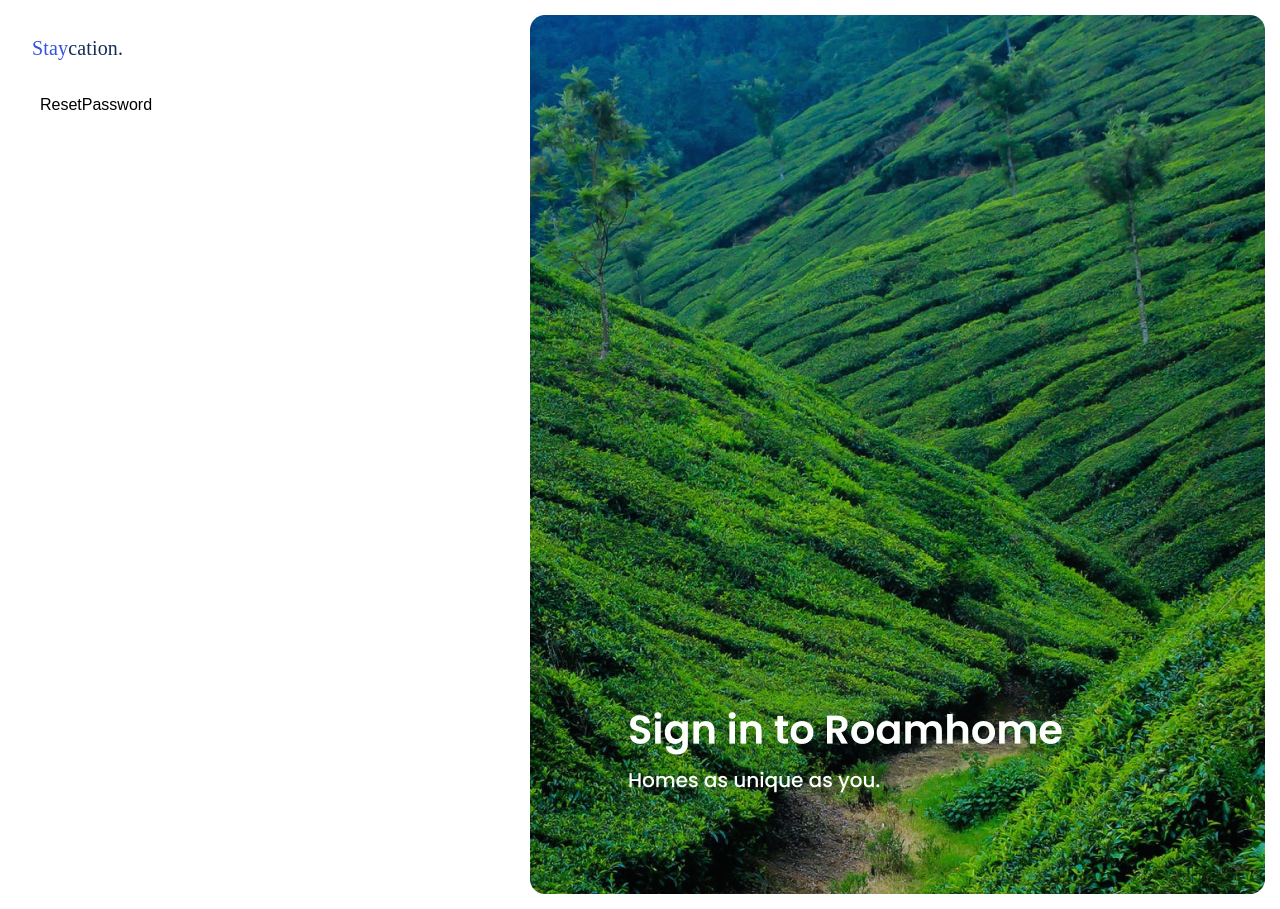
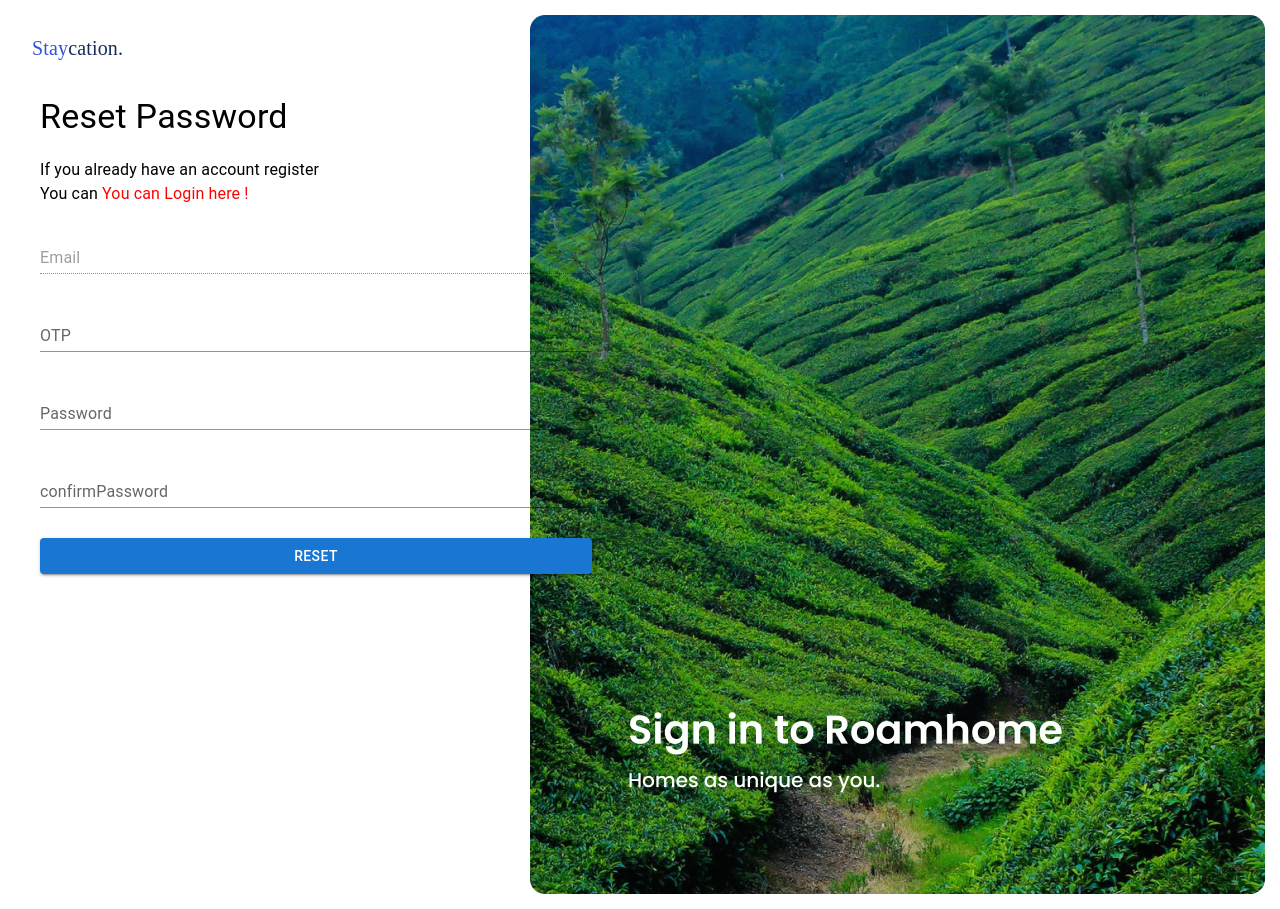
Before and after one commit to hegazy777/hotel-management-system, a React (Vite) app: page /reset-password in a window 1280 px wide. Built offline with nearby package versions, Linux system fonts and the light colour scheme; a web font is replaced by a local one.

Commit message:
finsh task 1

```diff
--- a/package.json
+++ b/package.json
@@ -25,6 +25,7 @@
     "react-dom": "^19.0.0",
     "react-hook-form": "^7.55.0",
     "react-router-dom": "^7.5.0",
+    "react-toastify": "^11.0.5",
     "yup": "^1.6.1"
   },
   "devDependencies": {
--- a/src/App.tsx
+++ b/src/App.tsx
@@ -14,6 +14,8 @@ import AuthLayer from "./modules/Shared/AuthLayout/AuthLayout";
 import Dashboard from "./modules/Dashboard/Dashboard";
 import LandingPage from "./modules/Shared/LandingPage/LandingPage";
 import NotFound from "./modules/Shared/NotFound/NotFound";
+import { ToastContainer } from 'react-toastify';
+
 
 function App() {
   const router = createBrowserRouter([
@@ -48,6 +50,8 @@ function App() {
     <SnackbarProvider>
       <AuthProvider>
         <RouterProvider router={router} />
+        <ToastContainer />
+
       </AuthProvider>
     </SnackbarProvider>
   );
--- a/src/modules/Authentcations/ForgetPassword/ForgetPassword.tsx
+++ b/src/modules/Authentcations/ForgetPassword/ForgetPassword.tsx
@@ -1,3 +1,62 @@
+import { Box, Button, TextField, Typography } from "@mui/material";
+import { useForm } from "react-hook-form";
+import { Link, useNavigate } from "react-router-dom";
+import { emailVefication } from "../../../services/vaildators";
+import { fogetPass } from "../../../interfaces/interfaces";
+import { apiInstance } from "../../../services/api/apiInstance";
+import { users_endpoints } from "../../../services/api/apiConfig";
+import { toast } from 'react-toastify';
+
+
 export default function ForgetPassword() {
-  return <div>ForgetPassword</div>;
+  let navigate = useNavigate()
+
+  const { formState: { errors, isSubmitting }, register, handleSubmit } = useForm({ mode: "onChange" })
+
+
+  function submitData(data: fogetPass): void {
+    console.log(data)
+    apiInstance.post(users_endpoints.forgetPass, data).then((res) => {
+      console.log(res)
+      toast.success(res?.data?.message)
+      navigate("/reset-password", { state: data?.email })
+
+
+
+    }).catch((err) => {
+      console.log(err)
+    })
+  }
+
+  return <>
+    <Typography variant="h4" > Forgot password   </Typography>
+    <Typography sx={{ marginBlock: "20px" }} > If you already have an account register <br />
+      You can  <Link to="/login" style={{ textDecoration: "none" }} > <Box component={"span"} sx={{ color: "red", }}   > You can Login here ! </Box> </Link>  </Typography>
+
+    <Box
+      component="form"
+      onSubmit={handleSubmit(submitData)}
+      noValidate
+    >
+      <TextField
+        {...register("email", emailVefication)}
+        error={!!errors.email}
+        helperText={errors.email?.message}
+
+
+        id="standard-basic" sx={{ marginBottom: "50px", width: "100%" }} label="Email" variant="standard" />
+      <br />
+
+      <Button
+        loading={isSubmitting}
+        type="submit" sx={{ width: "100%", marginLeft: "10px" }} variant="contained">
+
+        Send mail
+
+      </Button>
+
+    </Box>
+
+
+  </>;
 }
--- a/src/modules/Authentcations/ResetPassword/ResetPassword.tsx
+++ b/src/modules/Authentcations/ResetPassword/ResetPassword.tsx
@@ -1,3 +1,133 @@
+import { Box, Button, IconButton, InputAdornment, TextField, Typography } from "@mui/material";
+import { Link, useLocation, useNavigate } from "react-router-dom";
+import { restPassword } from "../../../interfaces/interfaces";
+import { users_endpoints } from './../../../services/api/apiConfig';
+import { apiInstance } from "../../../services/api/apiInstance";
+import { toast } from "react-toastify";
+import { useForm } from "react-hook-form";
+import { verfiVerfication, passwValidation, emailVefication } from './../../../services/vaildators';
+import { useEffect } from "react";
+import { Visibility, VisibilityOff } from "@mui/icons-material";
+import usePasswordHook from './../../Hooks/usePasswordHook';
+
 export default function ResetPassword() {
-  return <div>ResetPassword</div>;
+  let { state } = useLocation()
+
+  let navigate = useNavigate()
+  let { changeTogle, changeTogle2, eyeTogel, eyeTogel2 } = usePasswordHook()
+
+  const { formState: { errors, isSubmitting }, register, handleSubmit, watch, trigger } = useForm({
+    mode: "onChange", defaultValues: {
+      email: state
+    }
+  }
+
+  )
+
+  function submitData(data: restPassword): void {
+    console.log(data)
+    apiInstance.post(users_endpoints.restPassword, data).then((res) => {
+
+
+      toast.success(res?.data?.message)
+      navigate("/login")
+
+
+
+    }).catch((err) => {
+      console.log(err)
+      toast.error(err?.response?.data.message)
+    })
+  }
+  const password = watch("password")
+  const confirmPassword = watch("confirmPassword")
+  useEffect(() => {
+
+    if (confirmPassword) {
+      trigger("confirmPassword")
+    }
+  }, [trigger, confirmPassword, password])
+
+
+  return <>
+    <Typography variant="h4" > Reset Password  </Typography>
+    <Typography sx={{ marginBlock: "20px" }} > If you already have an account register <br />
+      You can  <Link to="/login" style={{ textDecoration: "none" }} > <Box component={"span"} sx={{ color: "red", }}   > You can Login here ! </Box> </Link>  </Typography>
+
+    <Box
+      component="form"
+      onSubmit={handleSubmit(submitData)}
+      noValidate
+    >
+      <TextField
+        {...register("email", emailVefication)}
+        value={state}
+        disabled
+
+        id="standard-basic" sx={{ marginBottom: "30px", width: "100%" }} label="Email" variant="standard" />
+      <br />
+
+      <TextField
+        {...register("seed", verfiVerfication)}
+        error={!!errors.seed}
+        helperText={errors.seed?.message}
+
+
+        id="standard-basic" sx={{ marginBottom: "30px", width: "100%" }} label="OTP" variant="standard" />
+      <TextField
+        {...register("password", passwValidation)}
+        error={!!errors.password}
+        helperText={errors.password?.message}
+        type={eyeTogel ? `text` : `password`}
+
+        InputProps={{
+          endAdornment: (
+            <InputAdornment position="end">
+              <IconButton onClick={changeTogle} edge="end">
+                {eyeTogel ? <VisibilityOff /> : <Visibility />}
+              </IconButton>
+            </InputAdornment>
+          ),
+        }}
+
+
+        id="standard-basic" sx={{ marginBottom: "30px", width: "100%" }} label="Password" variant="standard" />
+      <TextField
+        type={eyeTogel2 ? `text` : `password`}
+
+        InputProps={{
+          endAdornment: (
+            <InputAdornment position="end">
+              <IconButton onClick={changeTogle2} edge="end">
+                {eyeTogel2 ? <VisibilityOff /> : <Visibility />}
+              </IconButton>
+            </InputAdornment>
+          ),
+        }}
+        {...register(`confirmPassword`, {
+          required: " confirmPassword is requird",
+          pattern: {
+            value: /^(?=.*?[A-Z])(?=.*?[a-z])(?=.*?[0-9])(?=.*?[#?!@$%^&*-]).{8,}$/,
+            message: `Minimum eight characters and add some of #?!@$%^&*._-`,
+          },
+          validate: (confirmPassword) => confirmPassword === watch("password") || `confirmPassword not match the pasword`
+        })}
+        error={!!errors.confirmPassword}
+        helperText={errors.confirmPassword?.message}
+
+
+        id="standard-basic" sx={{ marginBottom: "30px", width: "100%" }} label="confirmPassword" variant="standard" />
+
+      <Button
+        disabled={isSubmitting}
+        type="submit" sx={{ width: "100%" }} variant="contained">
+
+        Reset
+
+      </Button>
+
+    </Box>
+
+
+  </>;
 }
--- /dev/null
+++ b/src/modules/Hooks/usePasswordHook.ts
@@ -0,0 +1,16 @@
+import { useState } from 'react';
+
+export default function usePasswordHook() {
+
+    const [eyeTogel, setEyeTogel] = useState(false)
+    function changeTogle(): void {
+        setEyeTogel(!eyeTogel)
+    }
+
+    const [eyeTogel2, setEyeTogel2] = useState(false)
+    function changeTogle2(): void {
+        setEyeTogel2(!eyeTogel2)
+    }
+    return { eyeTogel2, changeTogle2, changeTogle, eyeTogel }
+
+}
--- a/src/modules/Shared/LandingPage/LandingPage.tsx
+++ b/src/modules/Shared/LandingPage/LandingPage.tsx
@@ -1,7 +1,7 @@
 import { useContext } from "react";
-import NavBar from "../Shared/NavBar/NavBar";
-import { AuthContext } from "../../contexts/AuthContext";
 import { Navigate } from "react-router-dom";
+import NavBar from './../NavBar/NavBar';
+import { AuthContext } from './../../../contexts/AuthContext';
 
 export default function LandingPage() {
   const { token, isManager } = useContext(AuthContext);
--- a/src/services/api/apiConfig.ts
+++ b/src/services/api/apiConfig.ts
@@ -1,14 +1,15 @@
-export const baseURL = "https://upskilling-egypt.com:3003/api/v1/";
-export const imageURL = "https://upskilling-egypt.com:3003/";
+export const baseURL = "https://upskilling-egypt.com:3000/api/v0/";
+export const imageURL = "https://upskilling-egypt.com:3000/";
 
 export const users_endpoints = {
   LOGIN: `/Users/Login`,
   REGISTER: `/Users/Register`,
   VERIFY: `/Users/Verify`,
   RESET_REQUEST: `/Users/Reset/Request`,
-  RESET: `/Users/Reset`,
+  restPassword: `portal/users/reset-password`,
   GET_USER: `/Users/currentUser/`,
   getUser: (id: number) => `/Users/${id}`,
   CHANGE_PASSWORD: `/Users/ChangePassword`,
   UPDATE_USER: (id: number) => `/Users/${id}`,
+  forgetPass: "portal/users/forgot-password"
 };
--- a/src/services/vaildators.ts
+++ b/src/services/vaildators.ts
@@ -71,3 +71,26 @@ export const changePasswordSehemaValidation = Yup.object().shape({
   newPassword: newPassword,
   confirmNewPassword: confirmNewPassword,
 });
+export const emailVefication = {
+  required: `email is requird`,
+  pattern: {
+    value:
+      /^(([^<>()[\]\\.,;:\s@"]+(\.[^<>()[\]\\.,;:\s@"]+)*)|.(".+"))@((\[[0-9]{1,3}\.[0-9]{1,3}\.[0-9]{1,3}\.[0-9]{1,3}\])|(([a-zA-Z\-0-9]+\.)+[a-zA-Z]{2,}))$/,
+    message: `must be valid email`,
+  },
+}
+export const verfiVerfication = {
+  required: " OTP is requird",
+
+  pattern: {
+    value: /^[A-Za-z0-9]+$/,
+    message: "please enter the code we sent"
+  }
+}
+export const passwValidation ={
+  required: " password is requird",
+  pattern: {
+    value: /^(?=.*?[A-Z])(?=.*?[a-z])(?=.*?[0-9])(?=.*?[#?!@$%^&*-]).{8,}$/,
+    message: `Minimum eight characters and add some of #?!@$%^&*._-`,
+  }
+}
```
Also changed, not shown: src/interfaces/interfaces.ts (+13 -0 lines), src/assets/Group 30.png (added), 1 other file (tests, documents, lock files or other folders).
